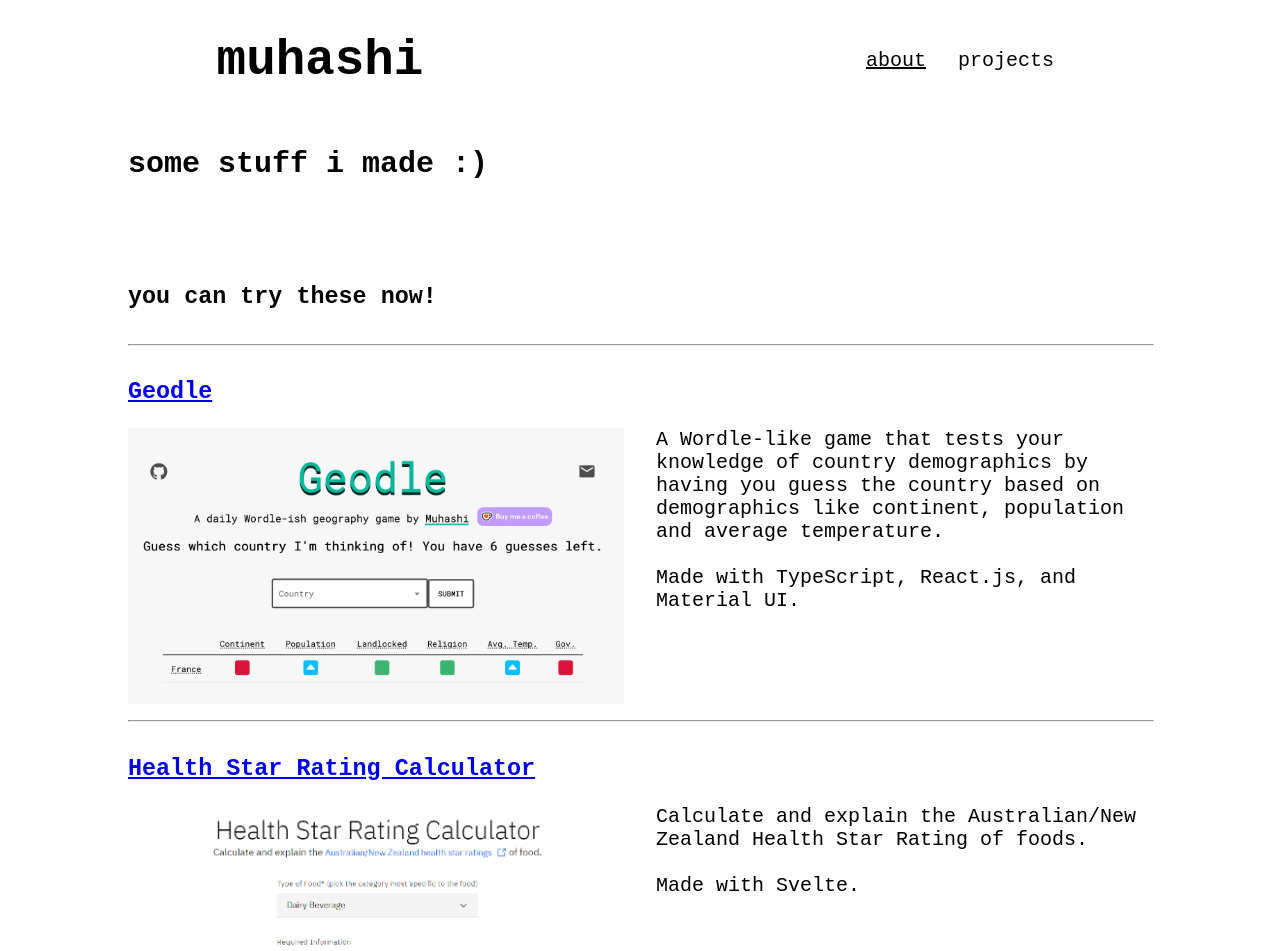
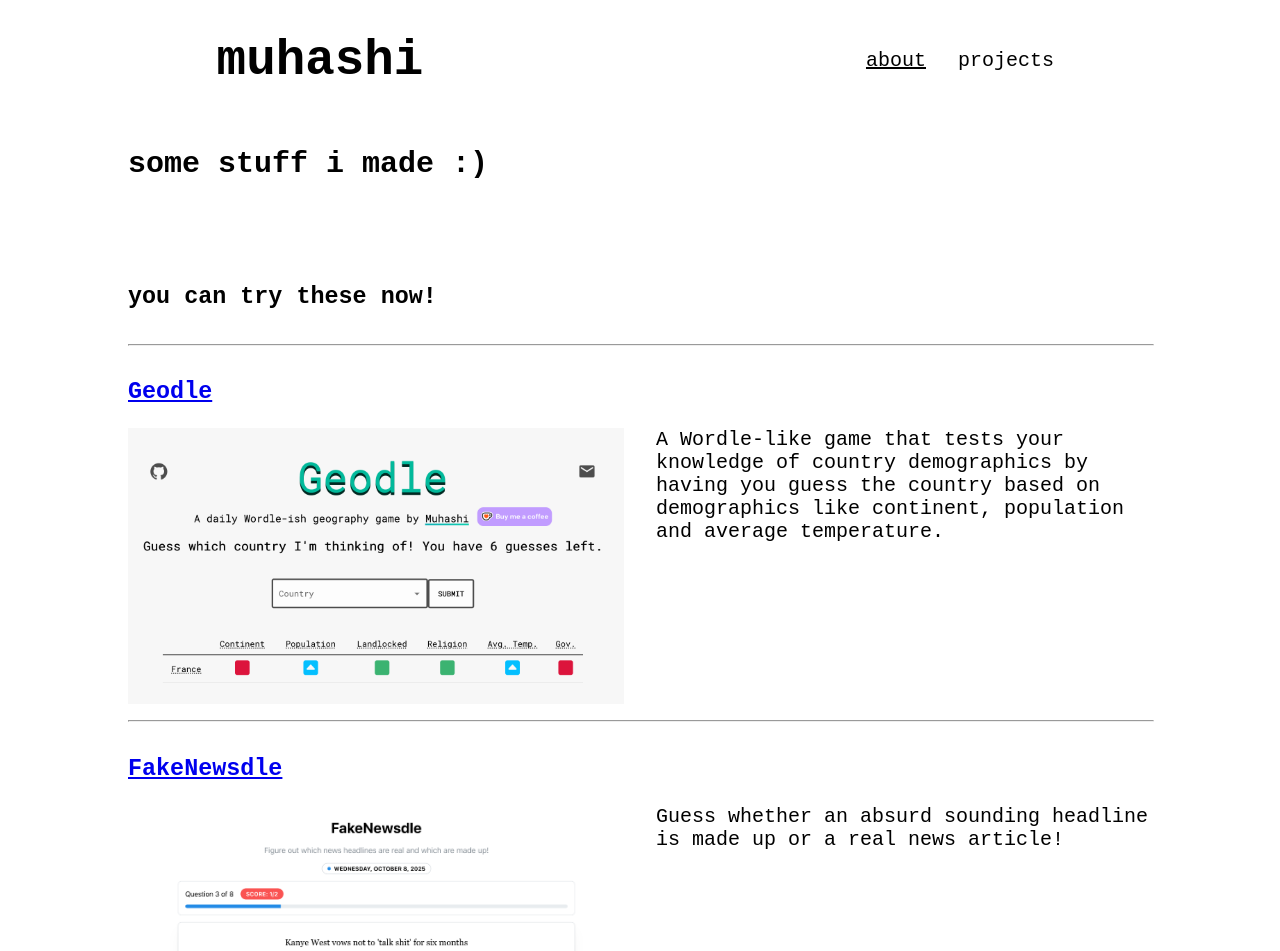
Before and after one commit to muhashi/muhashi.github.io, a SvelteKit app: page /projects in a window 1280 px wide. Shown: the top 951 px of the page. Built offline with nearby package versions, Linux system fonts and the light colour scheme.

Commit message:
Add FakeNewsdle to projects

```diff
--- a/src/routes/projects/Projects.svelte
+++ b/src/routes/projects/Projects.svelte
@@ -12,9 +12,17 @@
     <Project
       name="Geodle"
       href="https://geodle.me"
-      description="A Wordle-like game that tests your knowledge of country demographics by having you guess the country based on demographics like continent, population and average temperature.<br><br>Made with TypeScript, React.js, and Material UI. "
+      description="A Wordle-like game that tests your knowledge of country demographics by having you guess the country based on demographics like continent, population and average temperature."
       imageFile="geodle.png"
       imageAlt="Screenshot of Geodle"
+    />
+
+    <Project
+      name="FakeNewsdle"
+      href="https://muhashi.com/fakenewsdle/"
+      description="Guess whether an absurd sounding headline is made up or a real news article! "
+      imageFile="fakenewsdle.png"
+      imageAlt="Screenshot of FakeNewsdle"
     />
 <!--
     <Project
@@ -28,7 +36,7 @@
     <Project
       name="Health Star Rating Calculator"
       href="https://muhashi.com/health-star-rating-web/"
-      description="Calculate and explain the Australian/New Zealand Health Star Rating of foods.<br><br>Made with Svelte."
+      description="Calculate and explain the Australian/New Zealand Health Star Rating of foods."
       imageFile="health-star-rating-calculator.png"
       imageAlt="Screenshot of it's raining somewhere else"
     />
```
Also changed, not shown: static/fakenewsdle.png (added).
